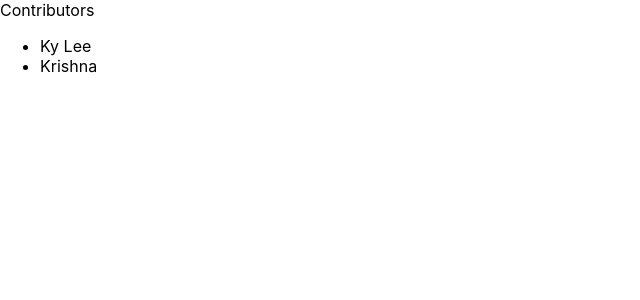
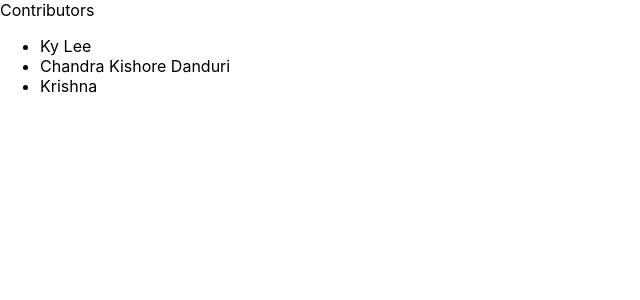
Before and after one commit to kyhy/xenia, a React (Create React App) app: page /contributors in a window 1280 px wide. Shown: the top 300 px of the page, without its empty margins (0-640 px from the left). Built offline with nearby package versions, Linux system fonts and the light colour scheme.

Commit message:
Added My Name (#5)

```diff
--- a/src/Contributors.js
+++ b/src/Contributors.js
@@ -7,6 +7,7 @@ const Contributors = () => (
     </div>
     <ul>
       <li>Ky Lee</li>
+      <li>Chandra Kishore Danduri</li>
       <li>Krishna</li>
     </ul>
   </div>
```
